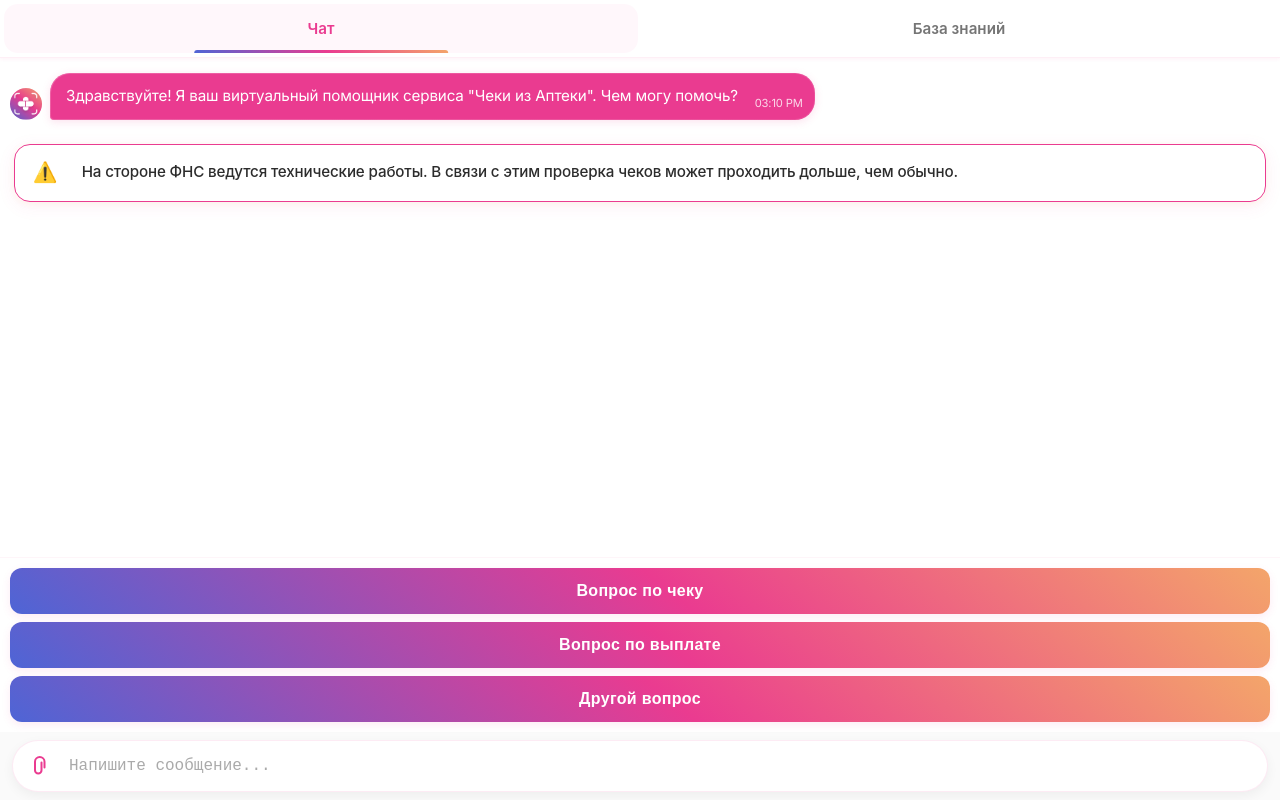
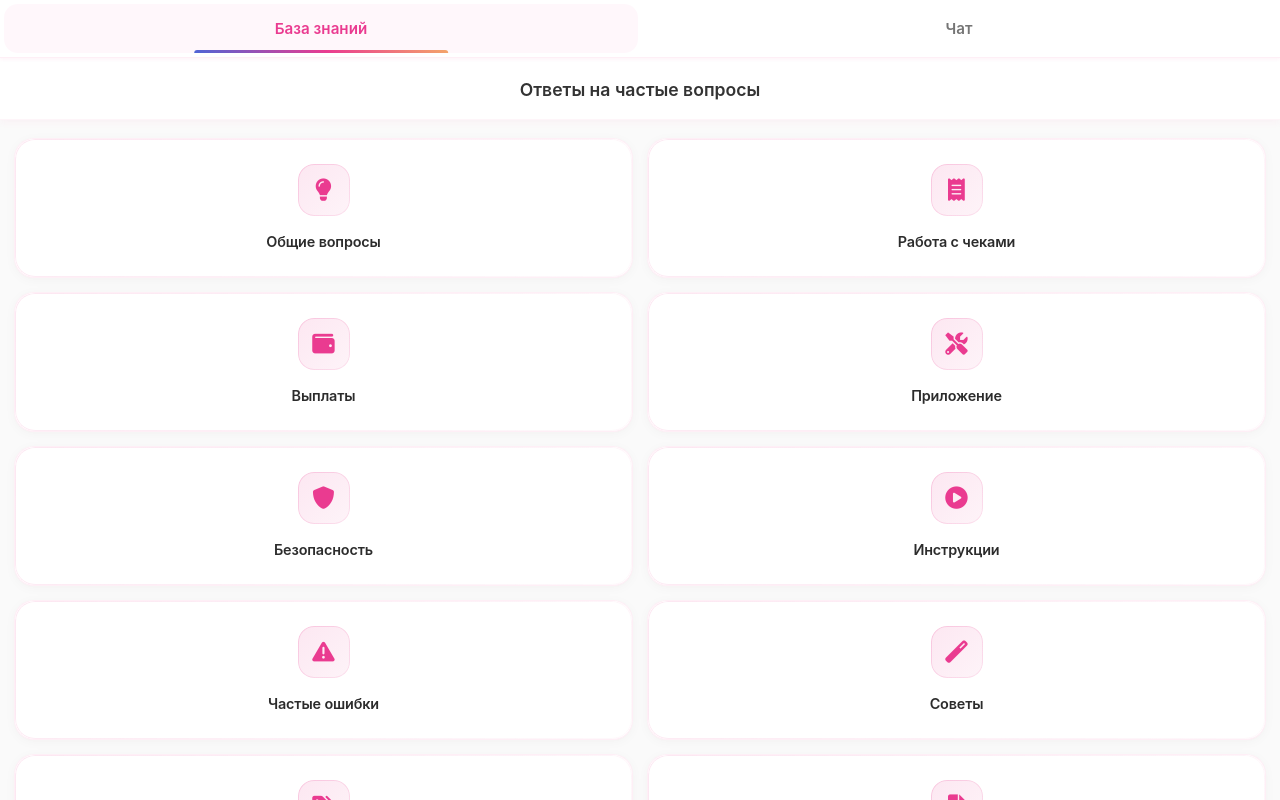
Before and after one commit to golenchukov13/ChiaBot, a plain HTML site: page index.html in a window 1280 px wide. Drawn offline with Linux system fonts and the light colour scheme; a web font is replaced by a local one.

Commit message:
Update index.html

```diff
--- a/index.html
+++ b/index.html
@@ -1563,12 +1563,28 @@
     </div>
     <div id="app">
         <div class="tabs-container">
-            <div class="tab active" id="chat-tab">Чат</div>
-            <div class="tab" id="knowledge-tab">База знаний</div>
+            <div class="tab active" id="knowledge-tab">База знаний</div>
+            <div class="tab" id="chat-tab">Чат</div>
         </div>
 
+        <!-- Раздел базы знаний -->
+        <div class="tab-content active" id="knowledge-section">
+            <div class="knowledge-base-container">
+                <div class="knowledge-base-header">
+                    <button class="back-button" id="back-to-categories" style="display: none;">
+                        <i class="fas fa-arrow-left"></i>
+                    </button>
+                    <h2 id="kb-title">База знаний</h2>
+                    <p id="kb-subtitle">Ответы на частые вопросы</p>
+                </div>
+                <div class="knowledge-categories" id="knowledge-categories">
+                    <!-- Категории будут добавляться здесь -->
+                </div>
+            </div>
+        </div>
+
         <!-- Раздел чата -->
-        <div class="tab-content active" id="chat-section">
+        <div class="tab-content" id="chat-section">
             <div class="chat-container">
                 <!-- Шапка удалена -->
 
@@ -1599,22 +1615,6 @@
                 </div>
             </div>
         </div>
-
-        <!-- Раздел базы знаний -->
-        <div class="tab-content" id="knowledge-section">
-            <div class="knowledge-base-container">
-                <div class="knowledge-base-header">
-                    <button class="back-button" id="back-to-categories" style="display: none;">
-                        <i class="fas fa-arrow-left"></i>
-                    </button>
-                    <h2 id="kb-title">База знаний</h2>
-                    <p id="kb-subtitle">Ответы на частые вопросы</p>
-                </div>
-                <div class="knowledge-categories" id="knowledge-categories">
-                    <!-- Категории будут добавляться здесь -->
-                </div>
-            </div>
-        </div>
     </div>
     <div id="file-modal-overlay" style="display:none;"></div>
     <div id="file-modal" style="display:none;"></div>
@@ -1952,12 +1952,18 @@
             initKnowledgeBaseModal();
 
             // Обработчики вкладок
+            document.getElementById('knowledge-tab').addEventListener('click', function() {
+                switchTab('knowledge');
+            });
+
             document.getElementById('chat-tab').addEventListener('click', function() {
                 switchTab('chat');
-            });
-
-            document.getElementById('knowledge-tab').addEventListener('click', function() {
-                switchTab('knowledge');
+                // Показываем приветствие и опции только при первом открытии чата
+                if (isFirstMessage) {
+                    addBotMessage('Здравствуйте! Я ваш виртуальный помощник сервиса "Чеки из Аптеки". Чем могу помочь?');
+                    showOptions(['Вопрос по чеку', 'Вопрос по выплате', 'Другой вопрос']);
+                    isFirstMessage = false;
+                }
             });
 
             // Кнопка "Назад" в базе знаний
```
